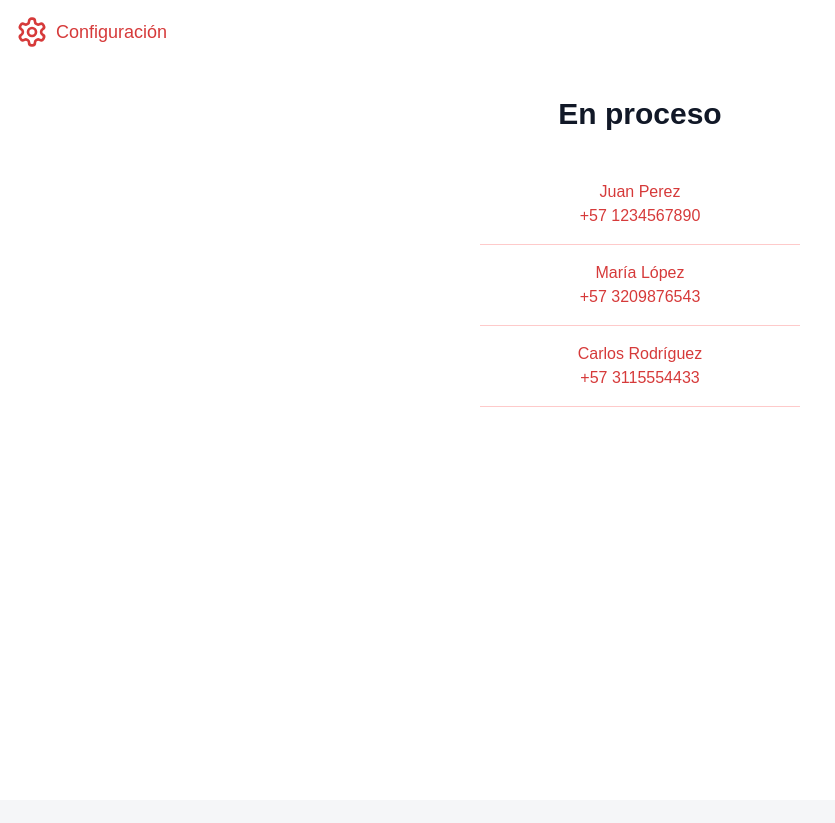
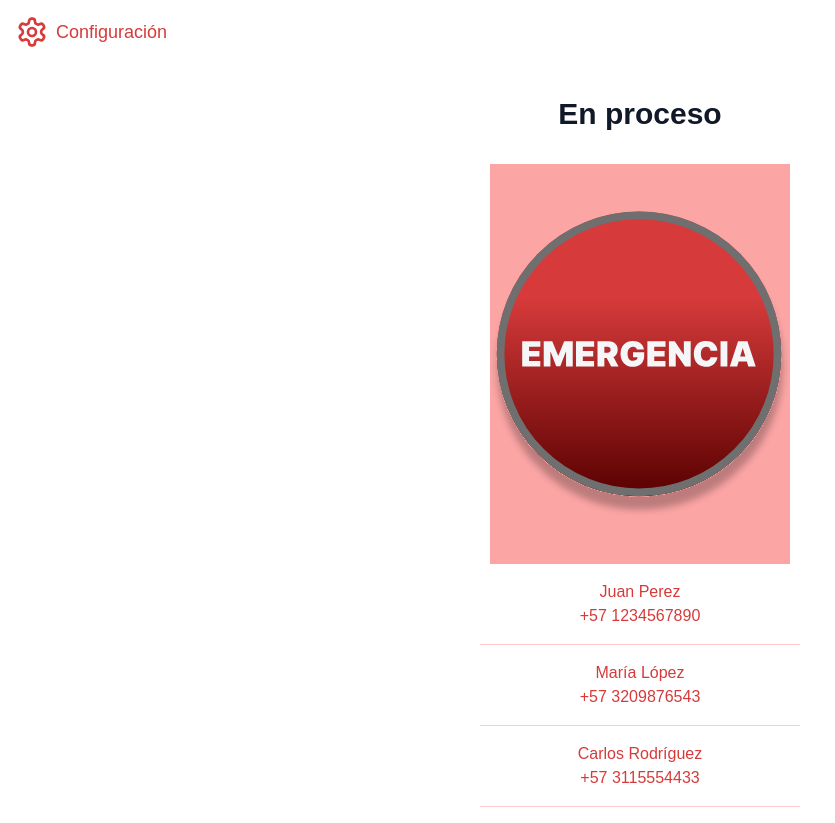
Before and after one commit to StrokeE-App/patient-app, a Next.js app: page /dashboard in a window 1280 px wide. Shown: the whole page, without its empty margins (0-835 px from the left). Before the commit the page ends 800 px from the top, so only its background shows below. Built offline with nearby package versions, Linux system fonts and the light colour scheme; no server answers; sample sign-in values are in the browser's storage.

Commit message:
feat: add panic button image

```diff
--- a/app/dashboard/page.tsx
+++ b/app/dashboard/page.tsx
@@ -6,6 +6,7 @@ import {emergenciesList} from '@/mocks/emergency';
 // Components
 import EmergencyCard from '@/components/EmergencyCard';
 import SettingsMenu from '@/components/SettingsMenu';
+import Image from 'next/image';
 
 export default function Dashboard() {
 	return (
@@ -17,6 +18,10 @@ export default function Dashboard() {
 			<div className="mt-12 px-4 flex flex-col items-center w-full">
 				<h1 className="text-3xl font-bold text-gray-900 mb-8">En proceso</h1>
 
+				{/* Panic Button */}
+				<div className="bg-red-300 w-[300px] h-[50vh] relative flex justify-center items-center hover:scale-105">
+					<Image src="/images/panic-button.svg" alt="Botón de pánico" fill />
+				</div>
 				{/* Patient Information */}
 				{emergenciesList.map((emergency) => (
 					<EmergencyCard key={emergency.emergencyId} userName={emergency.userName} userPhone={emergency.userPhone} emergencyId={emergency.emergencyId} />
```
Also changed, not shown: public/images/panic-button.svg (added).
